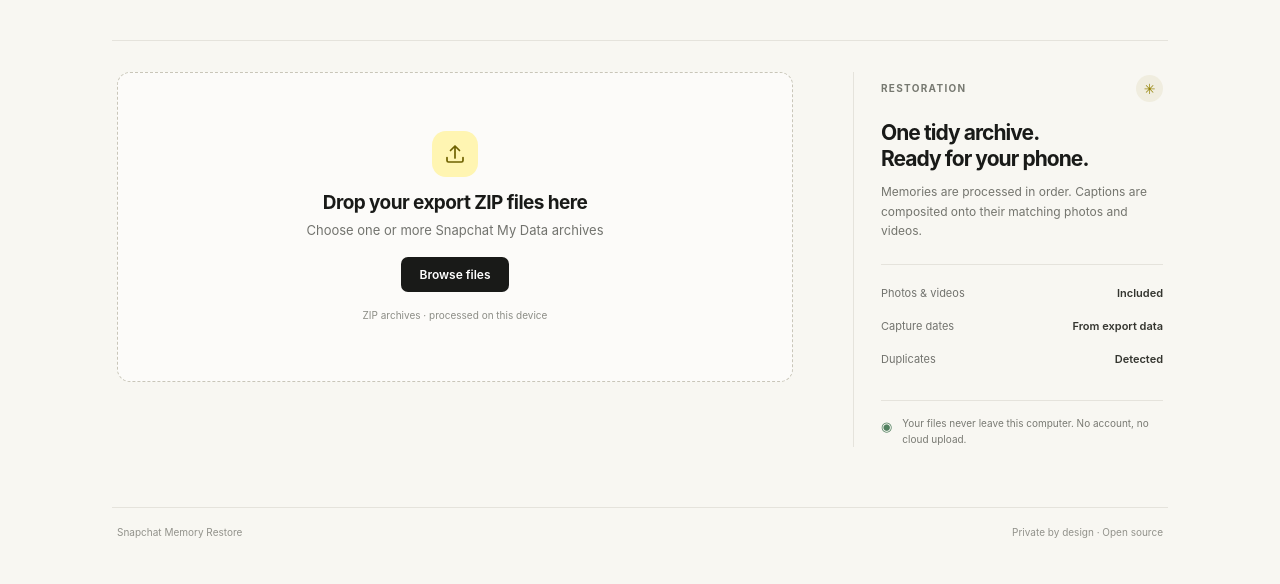
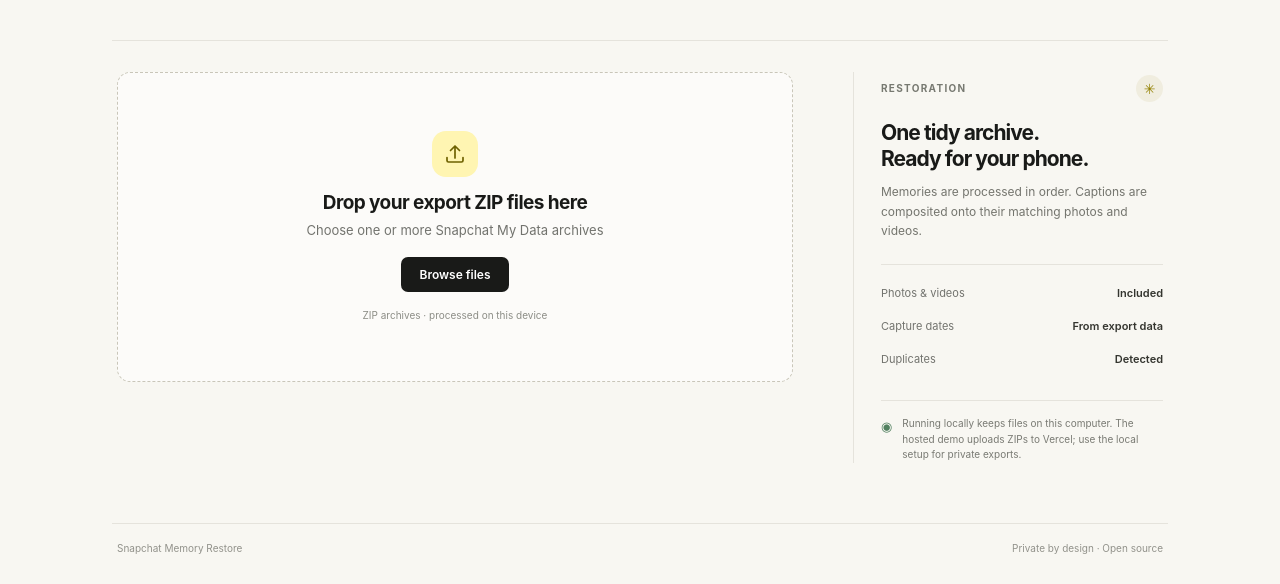
Before and after one commit to Nirmit651/snapchat-memory-restorer, a plain HTML site: page static/index.html in a window 1280 px wide. Shown: the part 368-952 px from the top of the page. Drawn offline with Linux system fonts and the light colour scheme.

Commit message:
Document hosted demo and privacy choices

```diff
--- a/static/index.html
+++ b/static/index.html
@@ -85,7 +85,7 @@
           </div>
           <div id="failure-list" class="failure-list" hidden></div>
         </div>
-        <div class="privacy-note"><span>◉</span><p>Your files never leave this computer. No account, no cloud upload.</p></div>
+        <div class="privacy-note"><span>◉</span><p>Running locally keeps files on this computer. The hosted demo uploads ZIPs to Vercel; use the local setup for private exports.</p></div>
       </aside>
     </section>
     <footer><span>Snapchat Memory Restore</span><span>Private by design · Open source</span></footer>
```
Also changed, not shown: 1 other file.
